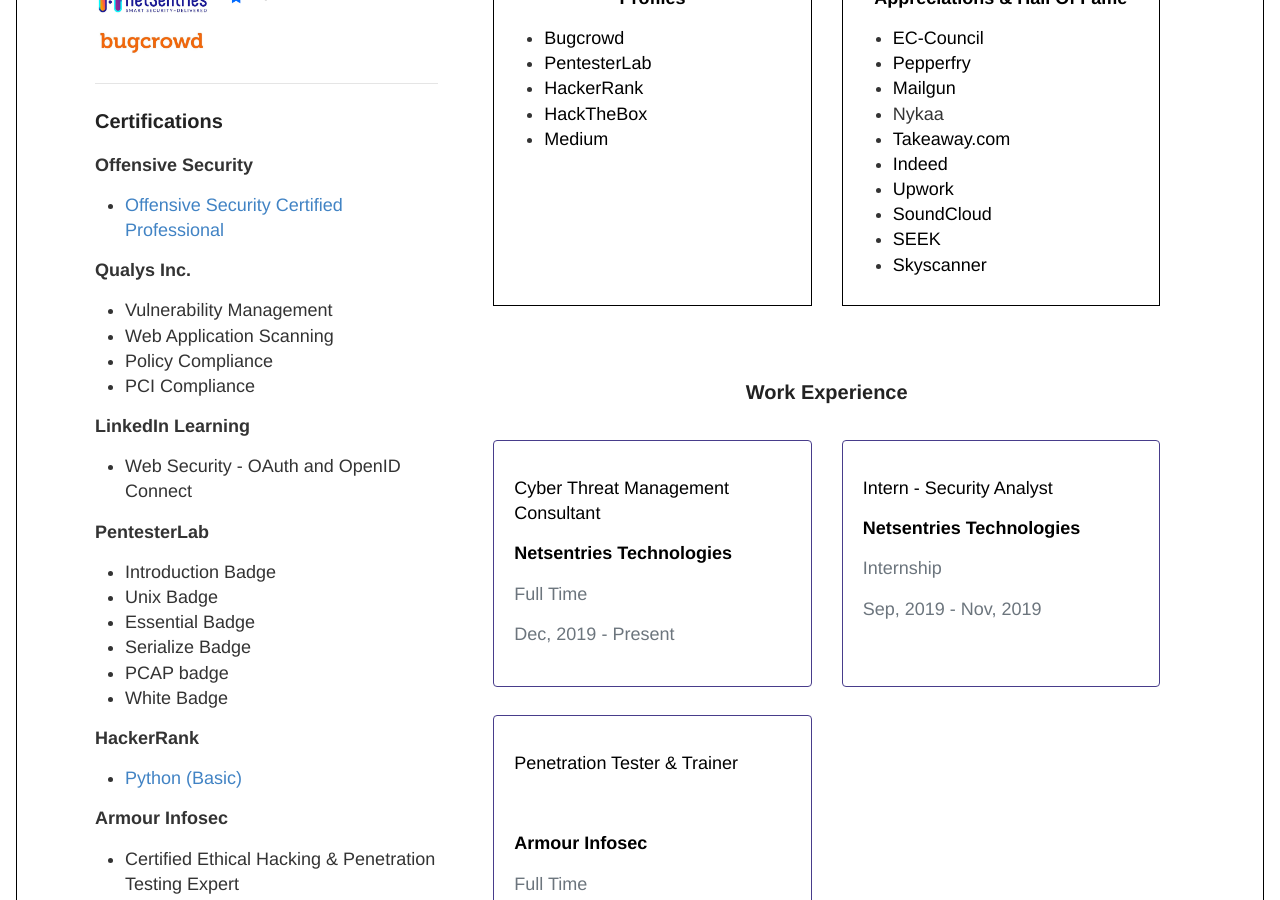
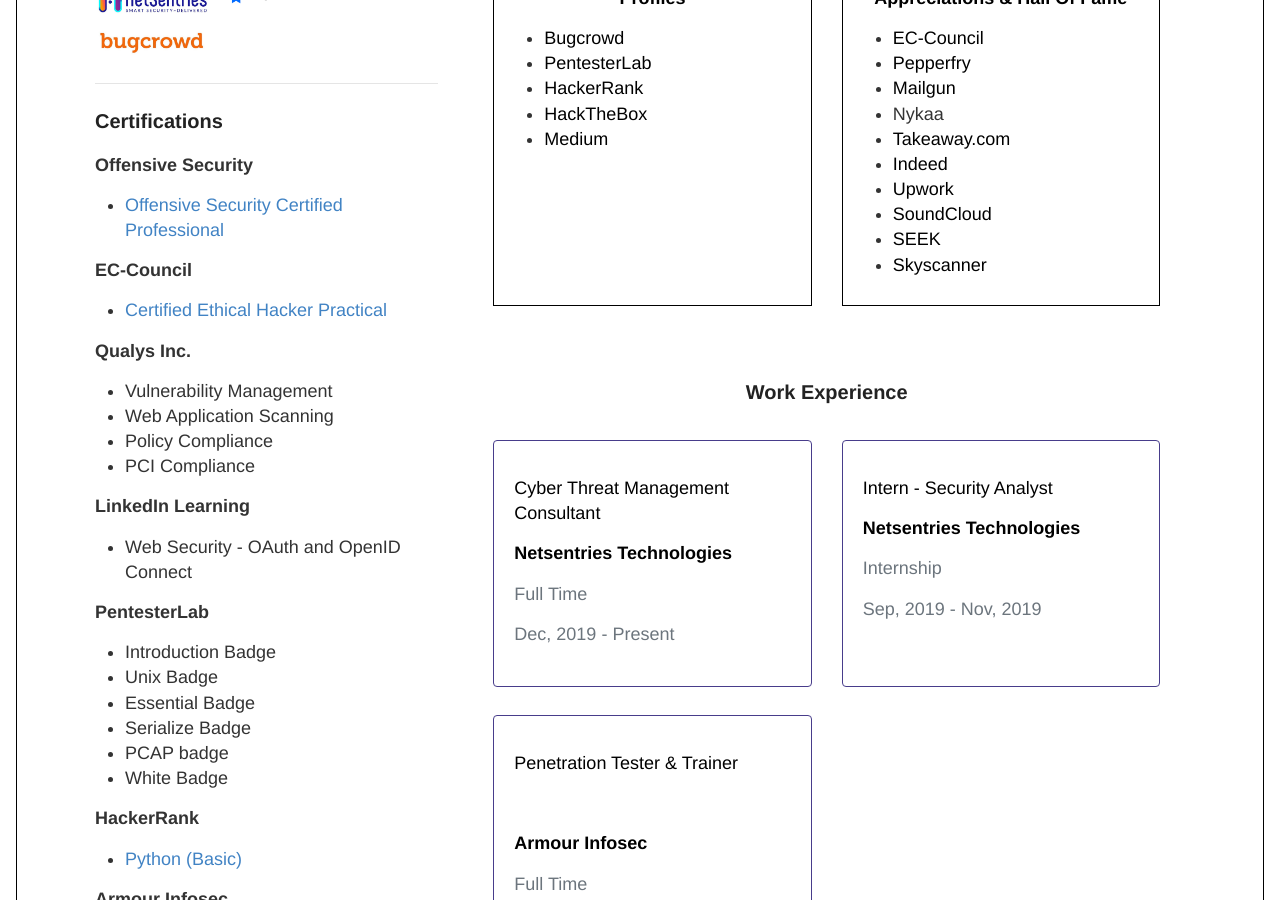
Before and after one commit to vj0shii/vj0shii.github.io, a Jekyll site: the page built from index.html, in a window 1280 px wide and 900 px high, scrolled down 593 px. Built offline with Jekyll 4.4.1, drawn with Linux system fonts in a browser that asks for light colours.

Commit message:
Update about.html

```diff
--- a/_layouts/about.html
+++ b/_layouts/about.html
@@ -22,6 +22,12 @@
                 <ul>
                   <li>
                     <a href="https://www.youracclaim.com/badges/7bd55e66-69ef-403a-8943-23b874bd397b">Offensive Security Certified Professional</a>
+                  </li>
+                </ul>
+                <b>EC-Council</b>
+                <ul>
+                  <li>
+                    <a href="https://aspen.eccouncil.org/VerifyBadge?type=certification&a=GixVrWIxfbkRJTBsfElJlMMExebPWoMHc84MR0svITs=">Certified Ethical Hacker Practical</a>
                   </li>
                 </ul>
                 <b>Qualys Inc.</b>
```
